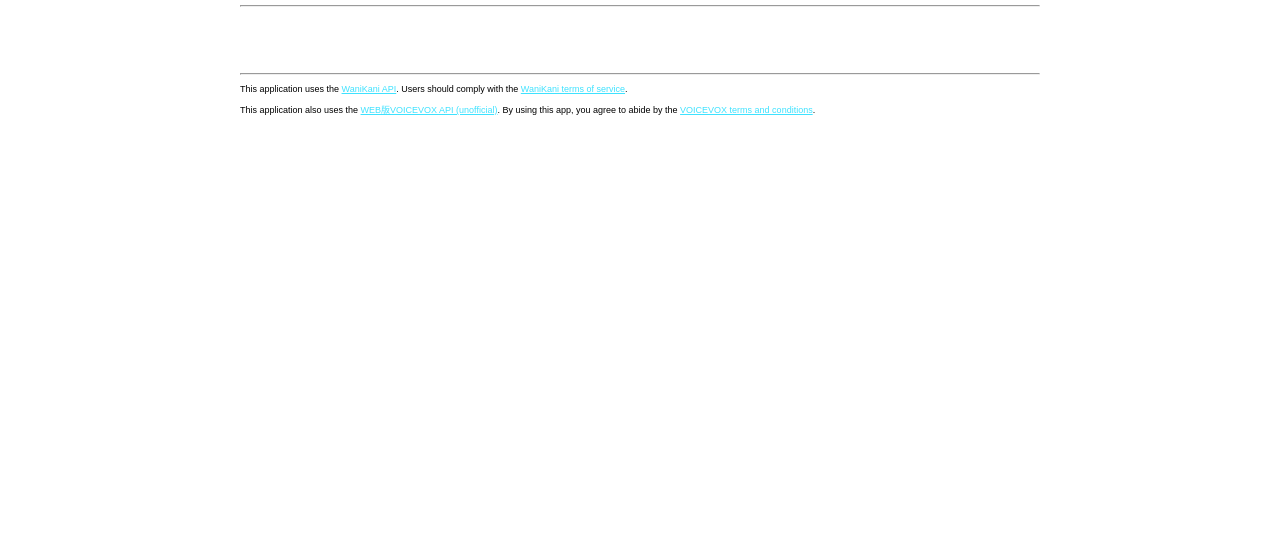
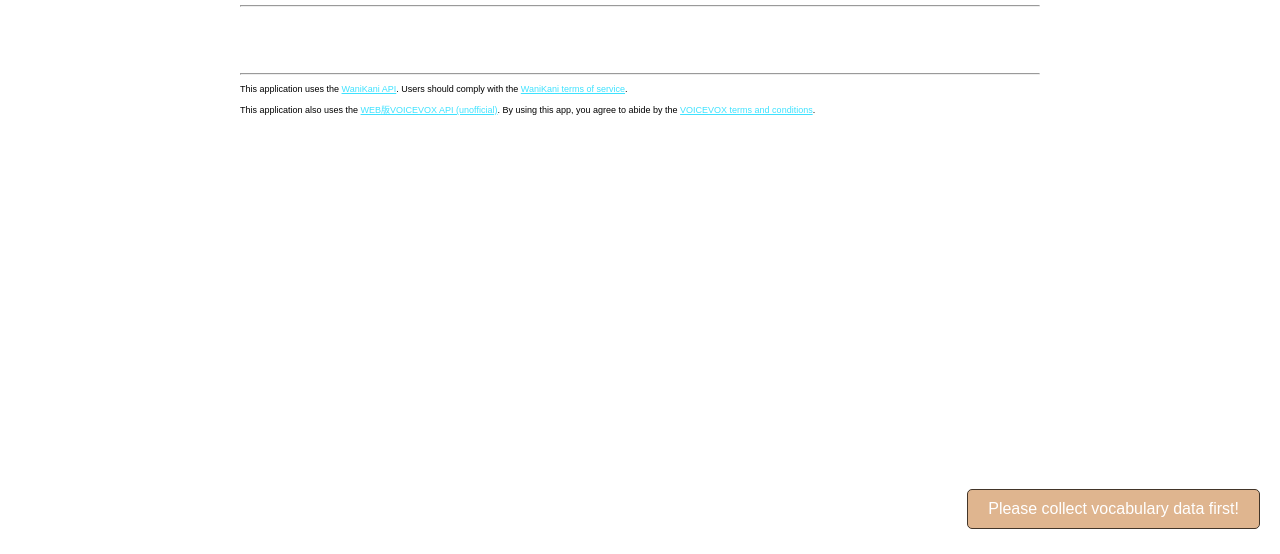
Before and after one commit to SiLiKhon/TTSensei, a plain HTML site: page index.html in a window 1280 px wide. Both pictures are taken after a click on the button "Get Random Sentence". Shown: the part 246-800 px from the top of the page. Drawn offline with Linux system fonts and the light colour scheme.

Commit message:
status messages

```diff
--- a/index.html
+++ b/index.html
@@ -67,6 +67,31 @@
             color: #004085;
             margin-top: 0;
         }
+
+        #status-messages-host {
+            position: fixed;
+            bottom: 20px;
+            right: 20px;
+            z-index: 1000;
+        }
+        .status-message {
+            padding: 10px 20px;
+            margin: 5px 0;
+            border-radius: 5px;
+            border: 1px solid;
+            color: white;
+            display: block;
+            opacity: 0;
+            transition: opacity 0.5s ease;
+        }
+        .status-message.success {
+            background-color: rgb(152, 195, 201);
+            border-color: rgb(53, 69, 71);
+        }
+        .status-message.error {
+            background-color: rgb(223, 181, 143);
+            border-color: rgb(66, 53, 41);
+        }
     </style>
 </head>
 <body>
@@ -113,6 +138,7 @@
 
     </div>
     <hr>
+    <div id="status-messages-host"></div>
     <footer style="font-size: xx-small;">
         <p>This application uses the <a href="https://docs.api.wanikani.com/20170710/" target="_blank">WaniKani API</a>. Users should comply with the <a href="https://www.wanikani.com/terms" target="_blank">WaniKani terms of service</a>.</p>
 
--- a/script.js
+++ b/script.js
@@ -1,4 +1,5 @@
 // Globals
+const MESSAGE_TIMEOUT = 5000
 const WK_API_BASE_URL = 'https://api.wanikani.com/v2/'
 const TTS_API_BASE_URL = 'https://deprecatedapis.tts.quest/v2/voicevox/audio/'
 const relevantVocabEntries = []
@@ -9,6 +10,24 @@ const currentRandomSentence = {}
 function reportError(error) {
     document.getElementById('results-container').innerHTML = `<p style="color: red;">Error: ${error.message}.</p>`;
     console.error(error);
+}
+
+
+function showStatusMessage(message, type) {
+    const statusMessagesDiv = document.getElementById('status-messages-host');
+    const messageElement = document.createElement('div');
+
+    messageElement.innerText = message;
+    messageElement.className = `status-message ${type}`;
+
+    statusMessagesDiv.appendChild(messageElement);
+    setTimeout(() => {messageElement.style.opacity = 1;}, 10);
+    setTimeout(() => {messageElement.style.opacity = 0;}, MESSAGE_TIMEOUT);
+    setTimeout(() => {
+        messageElement.style.display = 'none';
+        statusMessagesDiv.removeChild(messageElement);
+    }, 2 * MESSAGE_TIMEOUT);
+    console.log("msg shown:", message, type)
 }
 
 
@@ -43,6 +62,7 @@ async function _wkApiRequest(token, endpoint, params = {}) {
 function updateStatusContainer() {
     const container = document.getElementById("active-vocab-container");
     let html = "";
+    let numSentences = 0;
     relevantVocabEntries.forEach(entry => {
         entry.data.context_sentences.forEach(sentence => {
             html += `
@@ -50,9 +70,14 @@ function updateStatusContainer() {
                 <p class="sentence-en">${sentence.en}</p>
                 <hr>
             `;
+            numSentences += 1;
         });
     });
     container.innerHTML = html;
+    showStatusMessage(
+        `Loaded ${relevantVocabEntries.length} vocabulary words, ${numSentences} context sentences.`,
+        relevantVocabEntries.length > 0 ? "success" : "error",
+    );
 }
 
 
@@ -60,7 +85,7 @@ async function fetchWaniKani() {
     const token = document.getElementById('wk-api-token').value.trim();
 
     if (!token) {
-        alert('Please enter your WaniKani API v2 Token.');
+        showStatusMessage("Please enter your WaniKani API v2 Token.", 'error');
         return;
     }
     localStorage.setItem("WK_API_KEY", token)
@@ -142,7 +167,7 @@ async function fetchWaniKani() {
 function getRandomSentence() {
     const resultsContainer = document.getElementById('results-container');
     if (relevantVocabEntries.length === 0) {
-        alert("Collect vocabulary data first!")
+        showStatusMessage("Please collect vocabulary data first!", 'error');
         return
     }
 
@@ -206,7 +231,7 @@ async function base64ToBlob(base64) {
 
 async function generateVoice() {
     if (!currentRandomSentence.ja) {
-        alert("Pick random sentence first.")
+        showStatusMessage("Please pick random sentence first.", 'error');
         return
     }
 
@@ -216,7 +241,7 @@ async function generateVoice() {
     if (!voiceBase64) {
         const token = document.getElementById('tts-api-token').value.trim();
         if (!token) {
-            alert('Please enter your TTS API Token.');
+            showStatusMessage("Please enter your TTS API Token.", 'error');
             return;
         }
         localStorage.setItem("TTS_API_KEY", token);
```
